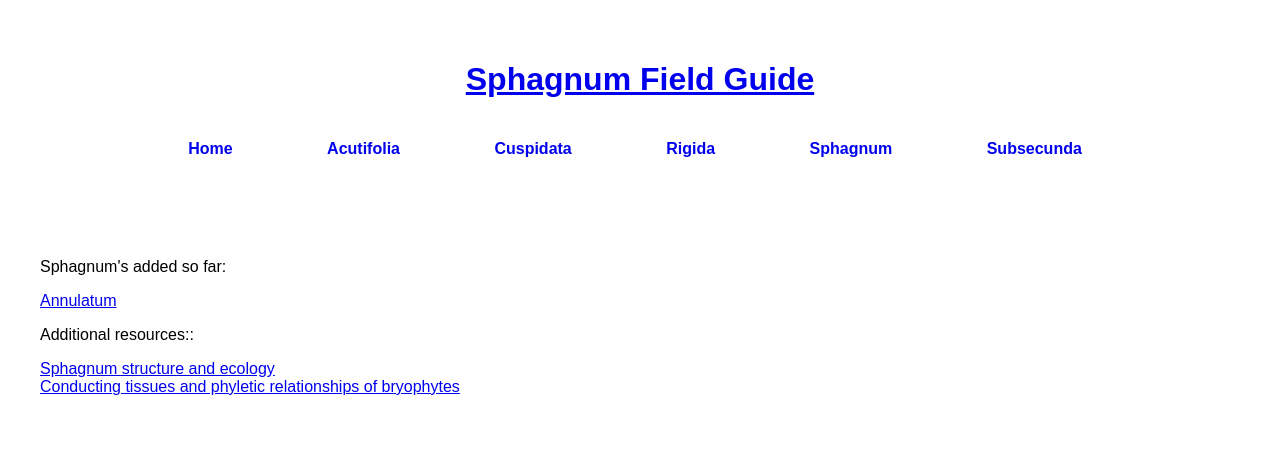
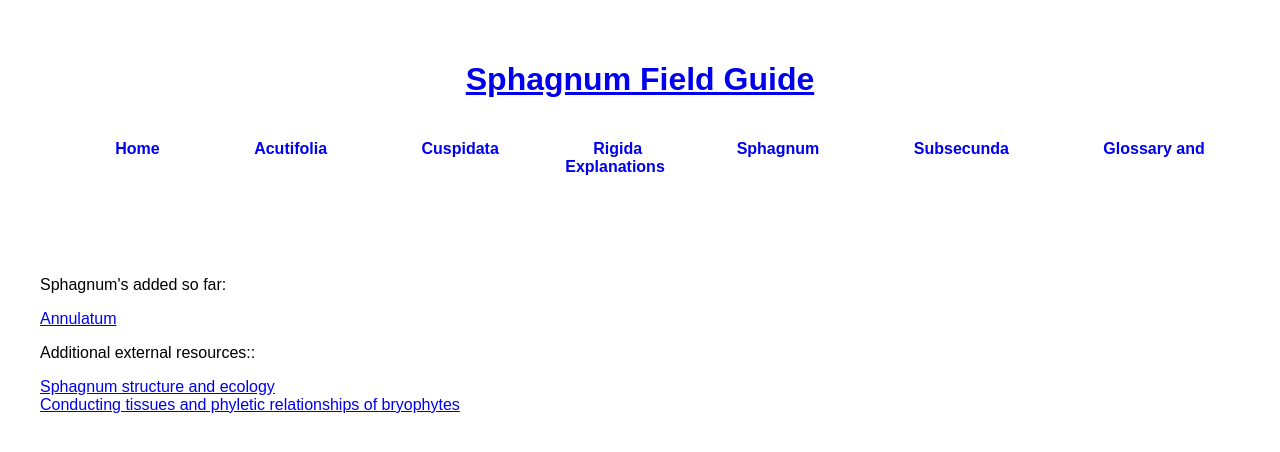
Before and after one commit to DanielESolbakk/Sphagnum-Field-Guide, a Jekyll site: the page built from index.md, in a window 1280 px wide. Shown: the top 452 px of the page. Built offline with Jekyll 4.4.1, drawn with Linux system fonts in a browser that asks for light colours; our own code applies the rules of GitHub Pages for plain Markdown files.

Commit message:
chore: add ui link to glossary and explanations

```diff
--- a/_layouts/default.html
+++ b/_layouts/default.html
@@ -19,6 +19,8 @@
                 <li><a href="{{ site.baseurl }}/Subgenus%20Rigida/">Rigida</a></li>
                 <li><a href="{{ site.baseurl }}/Subgenus%20Sphagnum/">Sphagnum</a></li>
                 <li><a href="{{ site.baseurl }}/Subgenus%20Subsecunda/">Subsecunda</a></li>
+                <li><a href="{{ site.baseurl }}/Glossary%20and%20explanations/">Glossary and Explanations</a></li>
+
             </ul>
             </nav>
         </div>
@@ -29,7 +31,7 @@
             <div style="margin-bottom: 80px;"></div>
         <p>Sphagnum's added so far:</p>
         <a href="{{ site.baseurl }}/Subgenus%20Cuspidata/Sphagnum%20annulatum">Annulatum</a><br>
-        <p> Additional resources::</p>
+        <p> Additional external resources::</p>
         <a href="https://assets.artdatabanken.se/pdf/45380_1004718.pdf">Sphagnum structure and ecology</a><br>
         <a href="https://pubmed.ncbi.nlm.nih.gov/10905610/">Conducting tissues and phyletic relationships of bryophytes</a><br>
         </div>
```
